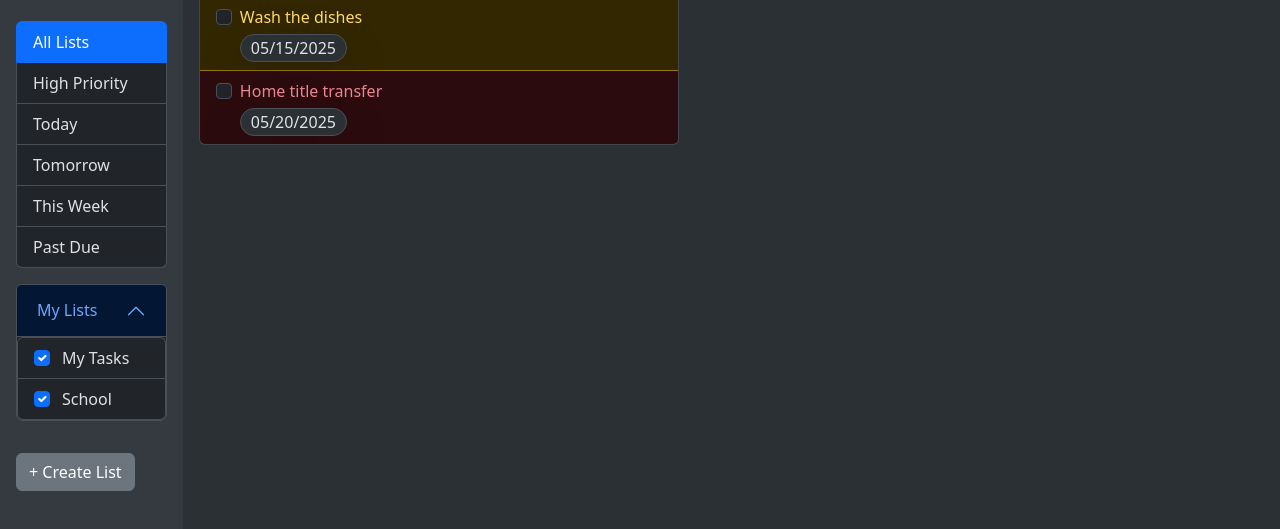
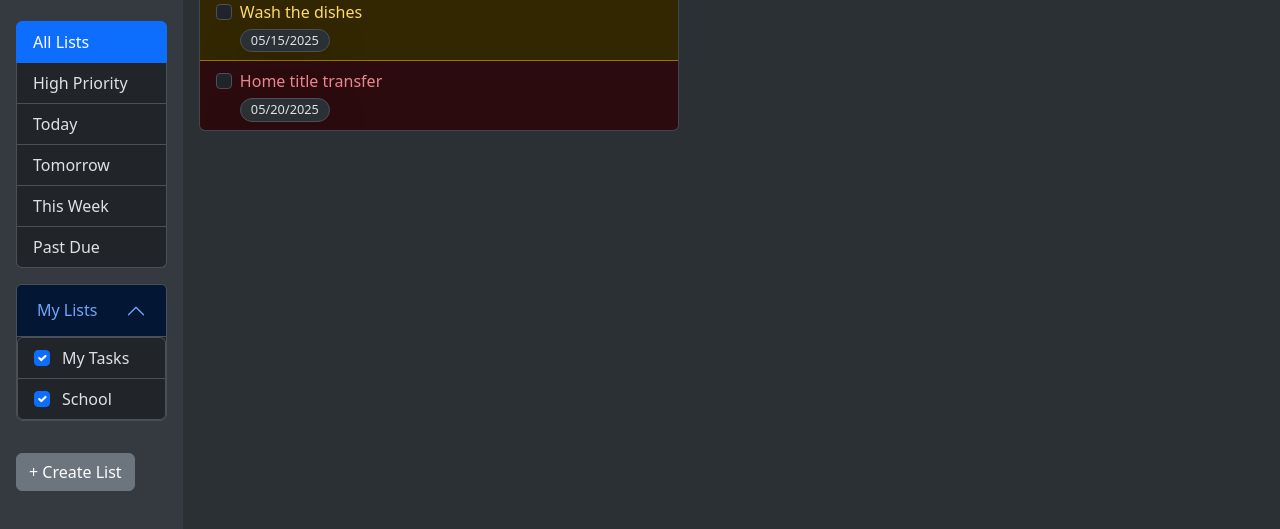
Before and after one commit to korot0/TodoList, a website built with webpack: page src/index.html in a window 1280 px wide. Shown: the part 135-664 px from the top of the page. Built offline with nearby package versions, Linux system fonts and the light colour scheme.

Commit message:
Fix runtime error when no due date is provided

```diff
--- a/src/Task.js
+++ b/src/Task.js
@@ -2,6 +2,7 @@ import { parseISO, format } from "date-fns";
 
 export const Task = (title, description, priority, date) => {
   const formatDate = () => {
+    if (date === "") return "N/A";
     const parsedDate = parseISO(date);
     return format(parsedDate, "MM/dd/yyyy");
   };
--- a/src/TaskUI.js
+++ b/src/TaskUI.js
@@ -28,7 +28,7 @@ const createTaskElement = (taskTitle, taskPriority, taskDueDate, list) => {
   label.textContent = taskTitle;
   const div = document.createElement("div");
   div.textContent = taskDueDate;
-  div.classList.add("date", "text-dark-emphasis", "shadow-lg");
+  div.classList.add("date", "text-body", "shadow-lg");
   label.append(div);
 
   const deleteBtn = document.createElement("button");
--- a/src/styles.css
+++ b/src/styles.css
@@ -92,6 +92,7 @@ li:hover .task-delete-btn {
 }
 
 .date {
+  font-size: 0.8rem;
   width: fit-content;
   margin-top: 5px;
   padding: 1px 10px;
```
